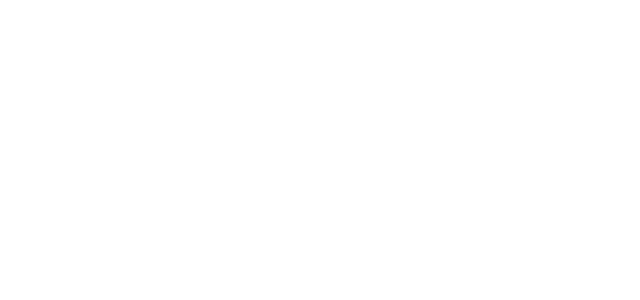
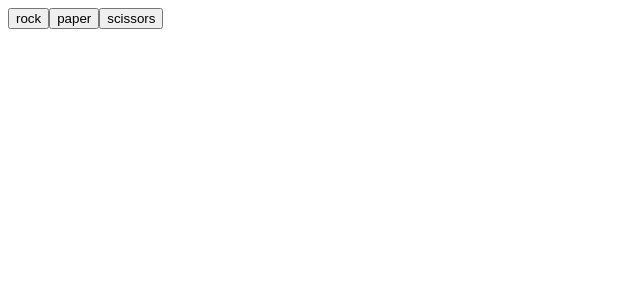
Before and after one commit to ImExtraPolite3/rock-paper-scissors, a React (Vite) app: page / in a window 1280 px wide. Shown: the top 300 px of the page, without its empty margins (0-640 px from the left). Built offline with nearby package versions, Linux system fonts and the light colour scheme.

Commit message:
create buttons and export to App

```diff
--- a/src/App.jsx
+++ b/src/App.jsx
@@ -1,5 +1,11 @@
+import GameButtons from './components/User';
+
 function App() {
-  return <></>;
+  return (
+    <>
+      <GameButtons />
+    </>
+  );
 }
 
 export default App;
--- /dev/null
+++ b/src/components/User.jsx
@@ -0,0 +1,29 @@
+const buttonNames = ['rock', 'paper', 'scissors'];
+
+function CreateButton({ name }) {
+  return (
+    <>
+      <button className={name} key={name}>
+        {name}
+      </button>
+    </>
+  );
+}
+
+function DisplayButtons() {
+  return buttonNames.map((eachButton) => {
+    return (
+      <>
+        <CreateButton name={eachButton} />
+      </>
+    );
+  });
+}
+
+export default function GameButtons() {
+  return (
+    <div>
+      <DisplayButtons />
+    </div>
+  );
+}
```
